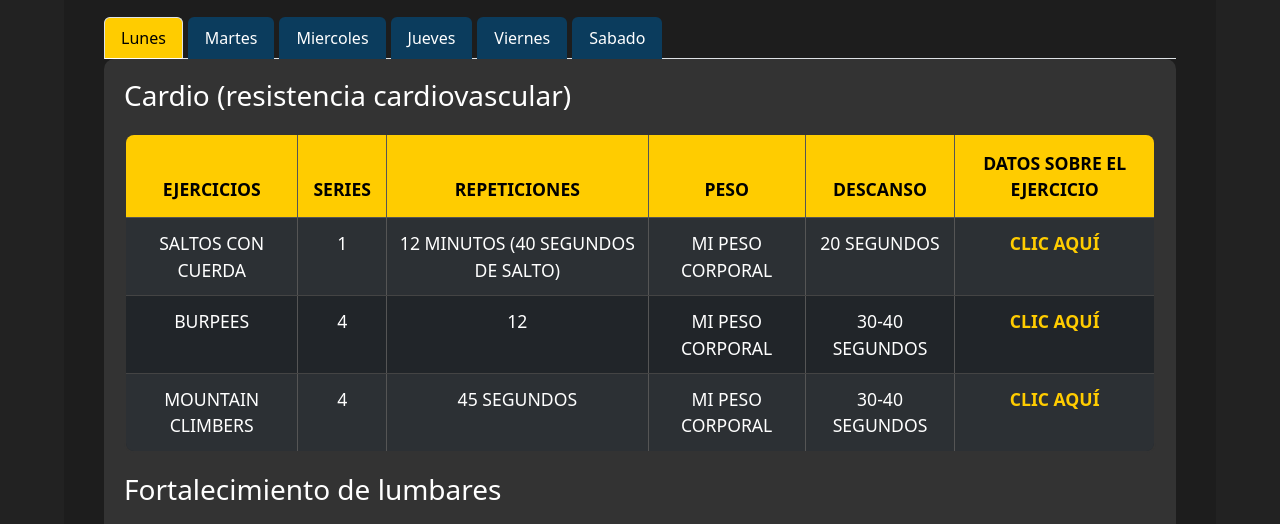
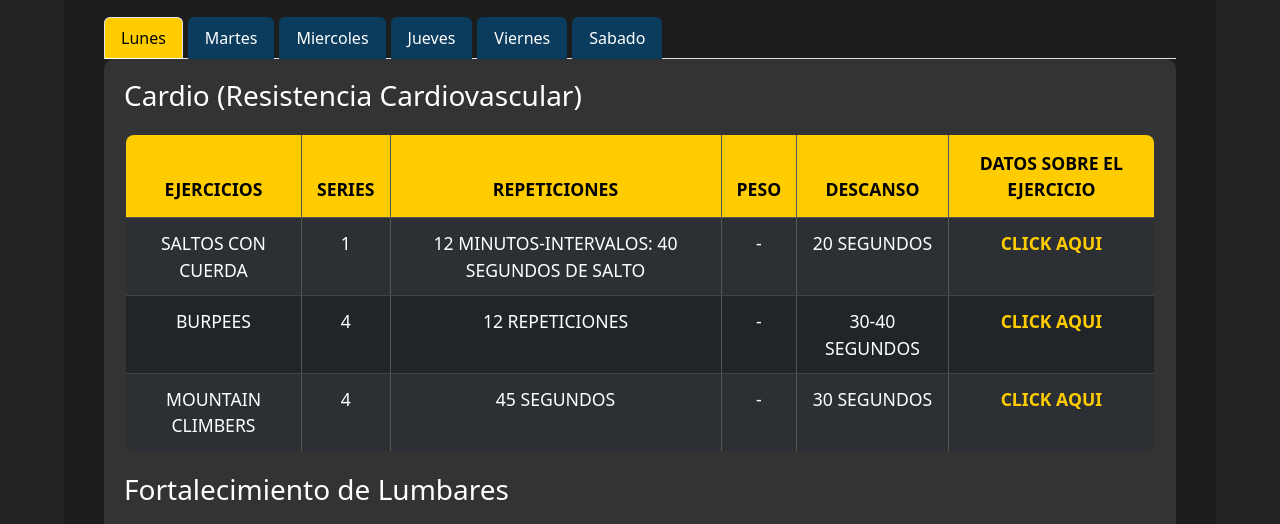
Before and after one commit to ProdigyDani23/RagnarokOlimpus, a plain HTML site: page misRutinas.html in a window 1280 px wide. Both pictures are taken after a click on the tab "Lunes". Shown: the part 237-761 px from the top of the page. Drawn offline with nearby package versions, Linux system fonts and the light colour scheme.

Commit message:
Agregando las rutinas nocturnas

```diff
--- a/misRutinas.html
+++ b/misRutinas.html
@@ -42,7 +42,7 @@
             </ul>
               <!-- Contenido de la rutina -->
             <div class="tab-content" id="myTabContent">
-                <h3>Cardio (resistencia cardiovascular)</h3>
+                <h3 id="title1"></h3>
                 <table class="table table-dark table-striped table-bordered">
                     <thead>
                         <tr>
@@ -57,7 +57,7 @@
                     <tbody id="table1"></tbody>
                      <!-- Los ejercicios de cardio se cargarán dinámicamente con JavaScript -->
                 </table>
-                <h3>Fortalecimiento de lumbares</h3>
+                <h3 id="title2"></h3>
                 <table class="table table-dark table-striped table-bordered">
                     <thead>
                         <tr>
@@ -72,7 +72,7 @@
                     <tbody id="table2"></tbody>
                      <!-- Los ejercicios  se cargarán dinámicamente con JavaScript -->
                 </table>
-                <h3>Estiramientos y flexibilidad</h3>
+                <h3 id="title3"></h3>
                 <table class="table table-dark table-striped table-bordered">
                     <thead>
                         <tr>
--- a/script.js
+++ b/script.js
@@ -1,152 +1,147 @@
-const ejerciciosLunes = {
-    cardio : [
-        {
-            ejercicio : "Saltos con cuerda",
-            series : 1,
-            repeticiones : "12 minutos (40 segundos de salto)",
-            peso : "Mi peso corporal",
+const routineData = {
+    monday: {
+        Title1: "Cardio (Resistencia Cardiovascular)",
+        Title2: "Fortalecimiento de Lumbares",
+        Title3: "Estiramientos y Flexibilidad",
+        cardio: [
+            {    ejercicio: "Saltos con cuerda",
+                 series: "1",
+                 repeticiones: "12 minutos-Intervalos: 40 segundos de salto",
+                 peso: "-",
                  descanso: "20 segundos",
-            link : "https://mundoentrenamiento.com/evidencias-sobre-el-salto-a-la-comba/"
+                 link: "https://mundoentrenamiento.com/evidencias-sobre-el-salto-a-la-comba/"
             },
             {
-            ejercicio: "Burpees",
-            series: 4,
-            repeticiones: 12,
-            peso: "mi peso corporal",
-            descanso: "30-40 segundos",
+                ejercicio: " Burpees ",
+                series: "4",
+                repeticiones: "12 repeticiones",
+                peso: "-",
+                descanso: "30-40 segundos ",
                 link: "https://mundoentrenamiento.com/burpee-dice-la-ciencia/"
             },
             {
-            ejercicio: "Mountain Climbers",
-            series: 4,
+                ejercicio: "Mountain Climbers  ",
+                series: "4",
                 repeticiones: "45 segundos",
-            peso: "Mi peso corporal",
-            descanso: "30-40 segundos",
+                peso: "-",
+                descanso: " 30 segundos",
                 link: "https://mundoentrenamiento.com/mountain-climbers/"
             }
         ],
-    lumbares : [
+        lumbares: [
             {
-            ejercicio: "Superman",
-            series: 4,
-            repeticiones: 20,
-            peso: "Mi peso corporal",
-            descanso: "30-45 segundos",
-            link: "https://www.planetfitness.com/es/community/articles/como-hacer-la-pose-de-superman-y-por-que-querras-hacerla",
+                ejercicio: " Superman ",
+                series: "4",
+                repeticiones: "20 repeticiones",
+                peso: "-",
+                descanso: " 30-45 segundos",
+                link: "https://www.planetfitness.com/es/community/articles/como-hacer-la-pose-de-superman-y-por-que-querras-hacerla"
             },
-       { ejercicio:" Bird-Dog" ,
-        series: 4,
-        repeticiones: 12,
-        peso: "Ki peso corporal",
-        descanso: "30 segundos",
+            {
+                ejercicio: " Bird-Dog ",
+                series: "4",
+                repeticiones: "12 repeticiones",
+                peso: "-",
+                descanso: " 30 segundos",
                 link: "https://www.elmundo.es/yodona/vida-saludable/2024/08/19/669f8889e4d4d8f2058b458c.html"
             }
         ],
-    flexibilidad : [
+        estiramiento: [
             {
-            ejercicio:"Estiramiento isquiotibiales" ,
-            series: 3,
+                ejercicio: "Estiramiento de isquiotibiales  ",
+                series: "3",
                 repeticiones: "45 segundos por pierna",
-            peso: "Mi peso corporal",
-            descanso: "Sin descanso",
-            link: "https://mundoentrenamiento.com/sindrome-de-isquiotibiales-cortos/"
+                peso: "-",
+                descanso: "sin descanso ",
+                link: "https://www.spine-health.com/es/bienestar/ejercicio-fisico/estiramientos-especificos-isquiotibiales-aliviar-dolor-espalda"
             },
             {
-            ejercicio:"Rotacion de tronco en posicion sentada",
-            series: 3,
+                ejercicio: " Rotación de tronco en posición sentada ",
+                series: "3",
                 repeticiones: "45 segundos por lado",
-            peso: "Mi peso corporal",
-            descanso: "Sin descanso",
-            link : "https://www.mayoclinic.org/es/healthy-lifestyle/stress-management/multimedia/seated-spinal-twist/vid-20453586"
+                peso: "-",
+                descanso: " sin descanso",
+                link: "https://www.mayoclinic.org/es/healthy-lifestyle/stress-management/multimedia/seated-spinal-twist/vid-20453586"
             },
             {
-            ejercicio: "Estiramiento de flexores de cadera",
-            series: 3,
+                ejercicio: " Estiramiento de flexores de cadera ",
+                series: "3",
                 repeticiones: "45 segundos por lado",
-            peso: "Mi peso corporal",
-            descanso: "sin descanso",
+                peso: "-",
+                descanso: " sin descanso",
                 link: "https://www.entrenamientos.com/ejercicios/estiramiento-de-flexores-de-cadera"
+            },
+            {
+                ejercicio: "Corregir hombros caidos",
+                series: "1",
+                repeticiones: "10-20 respiraciones",
+                peso: "-",
+                descanso:"sin descanso",
+                link: "https://www.instagram.com/reel/C_9X6PutcWq/?igsh=dTdhdmRwMDVnYzZ2"
             }
         ]
+
+
+    },
+    tuesday :{
+        Title1 : "Abdomen (Máquina y Rueda Abdominal)",
+        title2 :"Flexibilidad para Lumbares",
+        title3: "Estiramientos Generales",
+        abdomen : [
+            {
+                ejercicio: "Abs Coaster",
+                series: "4",
+                repeticiones: "20 repeticiones",
+                peso: "-",
+                descanso: "45 segundos",
+                link: "https://fitnessprogramer.com/exercise/ab-coaster-machine/"
+            },
+            {
+                ejercicio: "Rueda abdominal",
+                series: "4",
+                repeticiones: "15 repeticiones",
+                peso: "-",
+                descanso: "45 segundos",
+                link: "https://www.entrenamientos.com/ejercicios/abdominales-con-roller"
+            },
+            {
+                ejercicio: "Plancha frontal",
+                series: "4",
+                repeticiones: "mantener 1 minuto",
+                peso: "-",
+                descanso: "30 segundos",
+                link: "https://www.entrenamientos.com/ejercicios/plancha-con-apoyo-de-antebrazos"
+            },
+            {
+                ejercicio: "plancha lateral",
+                series: "4",
+                repeticiones: "mantener 45 segundos por lado",
+                peso: "-",
+                descanso: "30 segundos",
+                link:"https://www.entrenamientos.com/ejercicios/plancha-lateral-con-apoyo-de-antebrazo  "
+            }
+        ],
+        lumbares: [
+            {
+
+            },
+            {
+
+            }
+        ]
+    },
+
+};
+
+// Función para cargar los títulos desde los datos del objeto routineData
+function cargarTitulos(dia) {
+    document.getElementById('title1').textContent = routineData[dia].Title1;
+    document.getElementById('title2').textContent = routineData[dia].Title2;
+    document.getElementById('title3').textContent = routineData[dia].Title3;
 }
 
-const ejerciciosMartes =  {
-    abdomen :
-        [{
-            ejercicio : "Abs coaster",
-            series : 4,
-            repeticiones : 15 ,
-            peso : "Sin peso (Buscar manera de aumentar el peso)",
-            descanso: "45 segundos",
-            link : "https://fitnessprogramer.com/exercise/ab-coaster-machine/"
-        },
-        {
-            ejercicio :"Rueda Abdominal" ,
-            series : 4,
-            repeticiones : 15,
-            peso : "Sin peso",
-            descanso: "45 segundos",
-            link : "https://www.entrenamientos.com/ejercicios/abdominales-con-roller"
-        },
-        {
-            ejercicio :"Plancha Frontal" ,
-            series : 4,
-            repeticiones : "1 minuto",
-            peso : "Mi peso corporal",
-            descanso: "30 segundos",
-            link : "https://www.entrenamientos.com/ejercicios/plancha-con-apoyo-de-antebrazos"
-        },
-        {
-            ejercicio :"Plancha Lateral" ,
-            series : 4,
-            repeticiones : "45 segundos por lado",
-            peso : "Mi peso corporal",
-            descanso: "30 segundos ",
-            link : "https://www.entrenamientos.com/ejercicios/plancha-lateral-con-apoyo-de-antebrazo"
-        }
-    ],
-    flexibilidadLumbares: [
-        {
-            ejercicio:"Estiramiento del gato-camello",
-            series: 4,
-            repeticiones: "45 segundos",
-            peso : "Mi peso corporal",
-            descanso: "Sin descanso",
-            link : "https://www.cigna.com/es-us/knowledge-center/hw/gato-camello-abk4473"
-        },
-        {
-            ejercicio :"Flexión lumbar tumbado",
-            series :4,
-            repeticiones:"45 segundos",
-            peso : "Mi peso corporal",
-            descanso: "sin descanso",
-            link : "https://www.cigna.com/es-us/knowledge-center/hw/ejercicio-de-rodillas-al-pecho-sig44113"
-        }
-
-    ],
-    estiramientosGenerales: [
-        {
-            ejercicio :"Estiramiento de la espalda baja en postura del niño",
-            series :3,
-            repeticiones :"1 minuto",
-            peso : "Mi peso corporal",
-            descanso: "sin descanso",
-            link : "https://www.mayoclinic.org/es/healthy-lifestyle/stress-management/multimedia/childs-pose/vid-20453580"
-        },
-       { ejercicio :"Estiramiento de caderas y glúteos",
-        series :3,
-        repeticiones :"45 segundos",
-        peso : "Mi peso corporal",
-        descanso: "sin descanso",
-        link : "https://xuanlanyoga.com/baddha-konasana/"
-    }
-    ]
-}
-
-
-
-// funcion para cargar los ejercicios en la tabla correspondiente
-function cargarEjercicios (idTabla, ejercicios) {
+// Función para cargar los ejercicios en las tablas correspondientes
+function cargarEjercicios(idTabla, ejercicios) {
     const tbody = document.getElementById(idTabla);
     tbody.innerHTML = "";
     ejercicios.forEach(ejercicio => {
@@ -157,31 +152,36 @@ function cargarEjercicios (idTabla, ejercicios) {
             <td>${ejercicio.repeticiones}</td>
             <td>${ejercicio.peso}</td>
             <td>${ejercicio.descanso}</td>
-                <td><a href="${ejercicio.link}" target="_blank">Clic aquí</a></td>
+            <td> <a href="${ejercicio.link}" target="_blank">Click aqui </a></td>
         </tr>
         `;
         tbody.innerHTML += fila;
     });
 }
 
-//cargar los ejercicios en las tablas al cargar la pagina
+// Cargar los datos de la rutina del lunes al cargar la página
 document.getElementById('lunes-tab').addEventListener('click', () => {
-    cargarEjercicios('table1', ejerciciosLunes.cardio);
-    cargarEjercicios('table2', ejerciciosLunes.lumbares);
-    cargarEjercicios('table3', ejerciciosLunes.flexibilidad);
+    cargarTitulos('monday');
+    cargarEjercicios('table1', routineData.monday.cardio);
+    cargarEjercicios('table2', routineData.monday.lumbares);
+    cargarEjercicios('table3', routineData.monday.estiramiento);
 });
 
-document.getElementById('martes-tab').addEventListener('click',() =>  {
-    cargarEjercicios('table1', ejerciciosMartes.abdomen);
-    cargarEjercicios('table2', ejerciciosMartes.flexibilidadLumbares);
-    cargarEjercicios('table3', ejerciciosMartes.estiramientosGenerales);
+/*cargar los datos de la rutina del martes*/
+document.getElementById('martes-tab').addEventListener('click', () => {
+    cargarTitulos('tuesday');
+    cargarEjercicios('table1', routineData.tuesday.abdomen);
+    //cargarEjercicios('table2', routineData.tuesday.abdomen)
+
 });
 
 
-/*          ejercicio: ,
-            series: ,
-            repeticiones: ,
-            peso: ,
-            descanso: ,
-            link:  ,
+/*              ejercicio: "  ",
+                series: "",
+                repeticiones: "",
+                peso: "-",
+                descanso: " ",
+                link: ""
+
+
                 */
```
Lines whose indentation alone changed are shown as unchanged.
